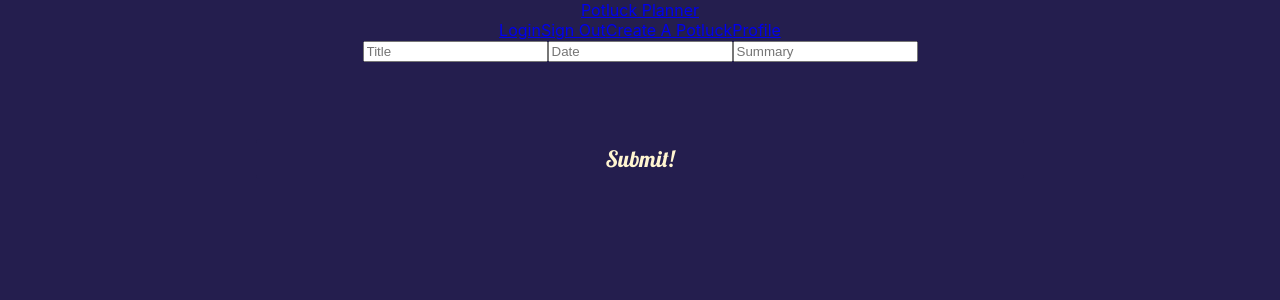
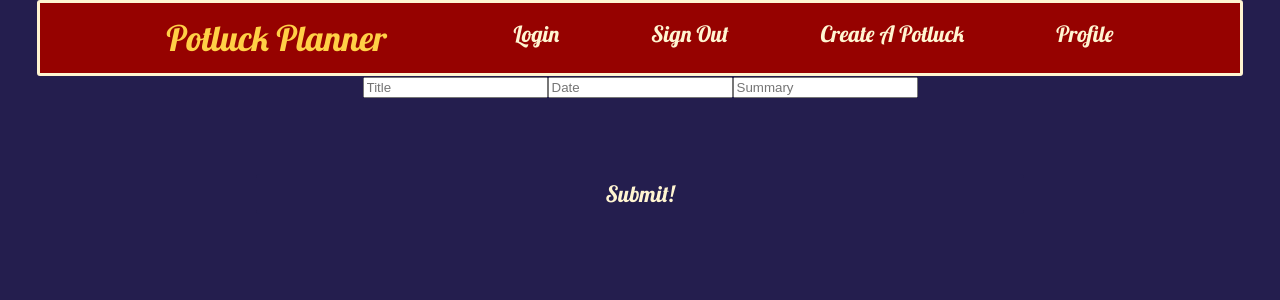
Before and after one commit to potluckplanner2/Front-end, a React (Create React App) app in the folder potluck-planner/: page /api/potluck in a window 1280 px wide. Shown: the top 300 px of the page. Built offline with nearby package versions, Linux system fonts and the light colour scheme.

Commit message:
added styling to nav component

```diff
--- a/potluck-planner/src/components/nav.js
+++ b/potluck-planner/src/components/nav.js
@@ -1,5 +1,6 @@
 import React from "react";
 import { Link } from "react-router-dom";
+import '../../src/nav.scss';
 
 export default function Nav() {
 
--- /dev/null
+++ b/potluck-planner/src/nav.scss
@@ -0,0 +1,36 @@
+.navigation {
+    display: flex;
+    max-width: 1200px;
+    margin: 0 auto;
+    width: 100%;
+    justify-content: space-evenly;
+    border: 3px solid #FFF5D1;
+    border-radius: 3px;
+    background-color: #960200;
+    padding: 1% 0;
+
+    .title {
+        color: #FFD046;
+        font-family: "Lobster";
+        font-size: 2.2rem;
+        text-decoration: none;
+    }
+
+    .nav-links {
+        display: flex;
+        width: 50%;
+        justify-content: space-between;
+        margin: 4px 0 0 0;
+        .nav-link {
+            color: #FFF5D1;
+            font-family: "Lobster";
+            font-size: 1.4rem;
+            text-decoration: none;
+            &:hover {
+                text-shadow: 3px 3px rgba(0, 0, 0, .8);
+                font-size: 1.6rem;
+                transition: .2s;
+            }
+        }
+    }
+}
```
